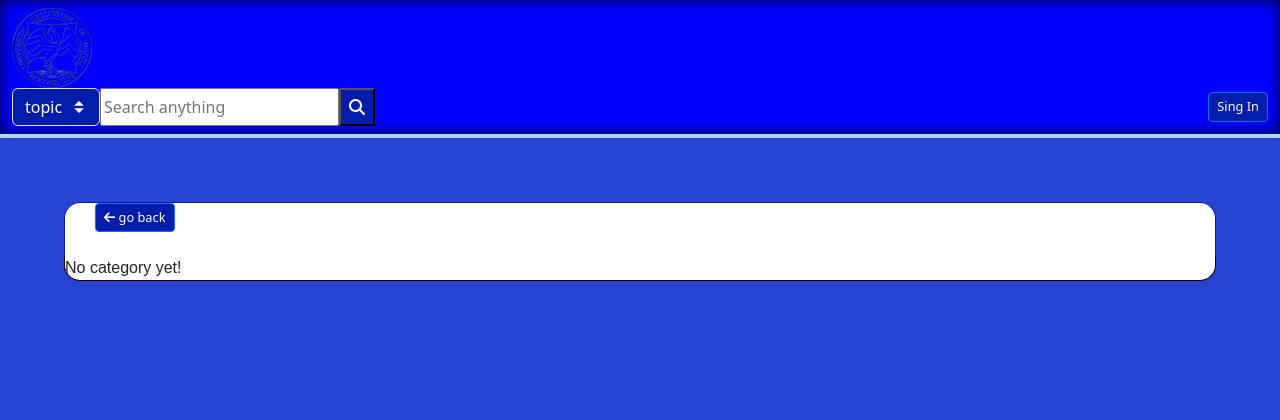
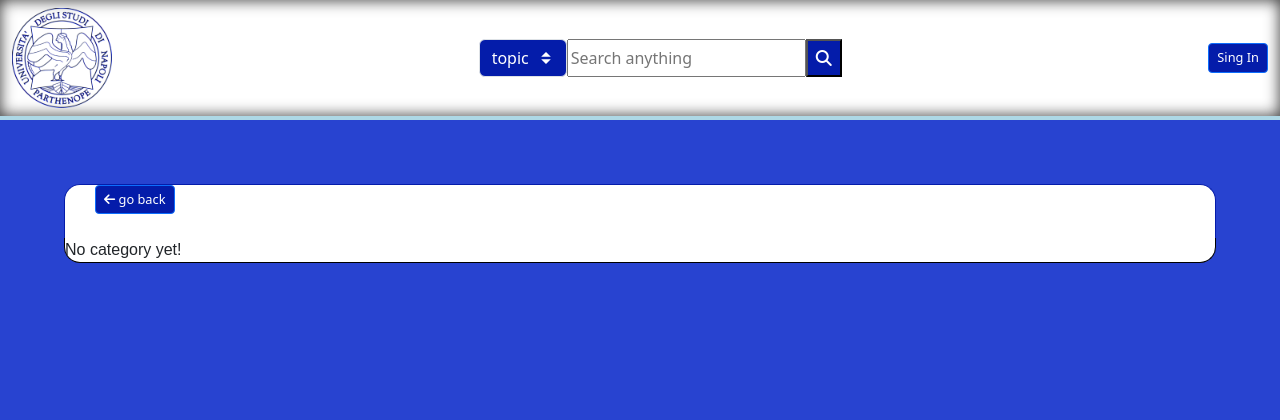
Before and after one commit to kappino/ParthenoAnswer, a Flask app: page / in a window 1280 px wide. Shown: the top 420 px of the page. Run offline with Flask 2, Linux system fonts and the light colour scheme; data that the repository does not hold is empty; some libraries are stand-ins or nearby versions.

Commit message:
modified:   static/styles.css 	modified:   templates/base.html

```diff
--- a/static/styles.css
+++ b/static/styles.css
@@ -5,7 +5,7 @@
 	--light_blue: #4157d6;
 }
 body {
-    background-color: rgb(40, 67, 208) ;
+    background-color: rgb(40, 67, 208);
 }
 /* */
 #logo {
--- a/templates/base.html
+++ b/templates/base.html
@@ -14,9 +14,9 @@
     <title>ParthenopeAnswer - Community degli Studenti</title>
 </head>
 <body>
-    <nav class="navbar" style="background-color: blue;">
+    <nav class="navbar">
         <div class="container-fluid">
-            <a href="{{ url_for('index') }}"><img id=logo style="width: 8%;" src="{{ url_for('static', filename='logop.png') }}"/></a>
+            <a href="{{ url_for('index') }}"><img aria-hidden="true" id=logo src="{{ url_for('static', filename='logop.png') }}"/></a>
                 <form class="d-flex" method="post" action="{{ url_for('search') }}">
                     <select class="form-select" name="id_search">
                     <option value= "topics"> topic </option>
```
